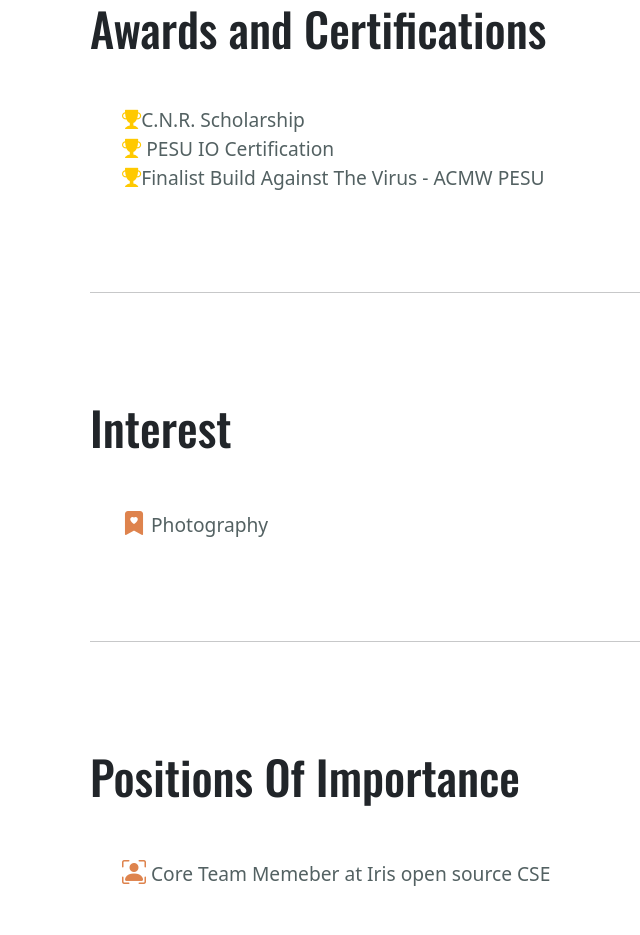
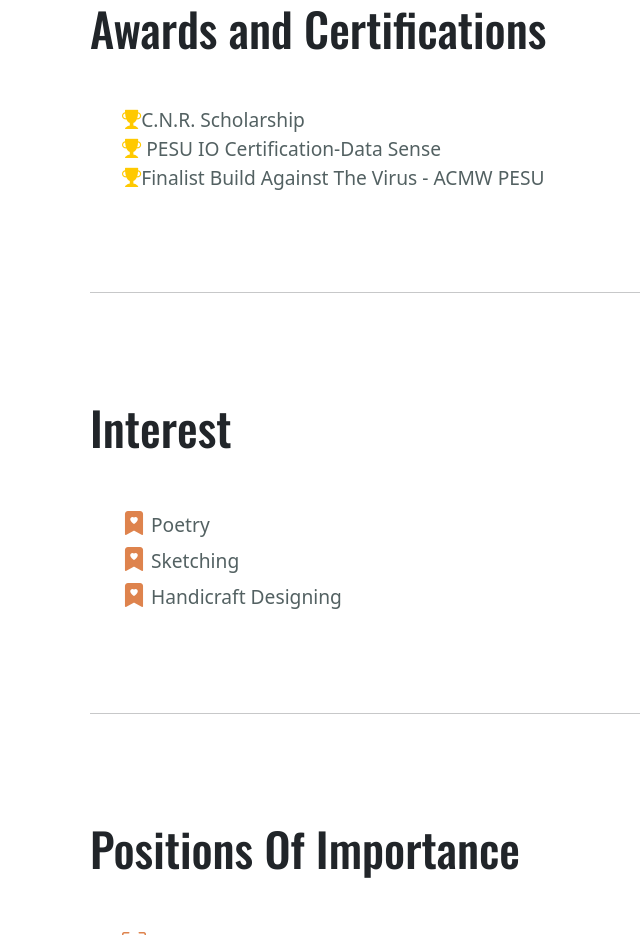
Before and after one commit to 200Richa/Portfolio, a plain HTML site: page index.html in a window 1280 px wide. Shown: the part 1740-2675 px from the top of the page, without its empty margins (276-916 px from the left). Drawn offline with nearby package versions, Linux system fonts and the light colour scheme; a web font is replaced by a local one.

Commit message:
add interests

```diff
--- a/index.html
+++ b/index.html
@@ -193,7 +193,7 @@
                 <h2>Awards and Certifications</h1>
                     <ul>
                         <li><i class="trophy bi bi-trophy-fill"></i>C.N.R. Scholarship</li>
-                        <li><i class="trophy bi bi-trophy-fill"></i> PESU IO Certification</li>
+                        <li><i class="trophy bi bi-trophy-fill"></i> PESU IO Certification-Data Sense</li>
                         <li><i class="trophy bi bi-trophy-fill"></i>Finalist Build Against The Virus - ACMW PESU</li>
                     </ul>
                     <hr>
@@ -203,7 +203,9 @@
             <section id="interests">
                 <h2>Interest</h2>
                 <ul>
-                    <li><i class="list-icon bi bi-bookmark-heart-fill"></i> Photography</li>
+                    <li><i class="list-icon bi bi-bookmark-heart-fill"></i> Poetry</li>
+                    <li><i class="list-icon bi bi-bookmark-heart-fill"></i> Sketching</li>
+                    <li><i class="list-icon bi bi-bookmark-heart-fill"></i> Handicraft Designing</li>
 
                 </ul>
                 <hr>
```
